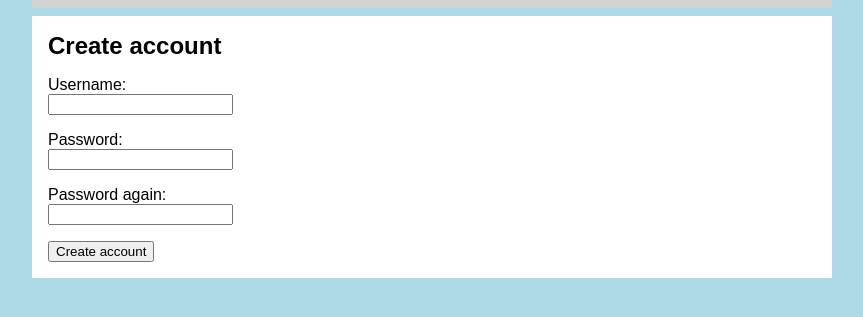
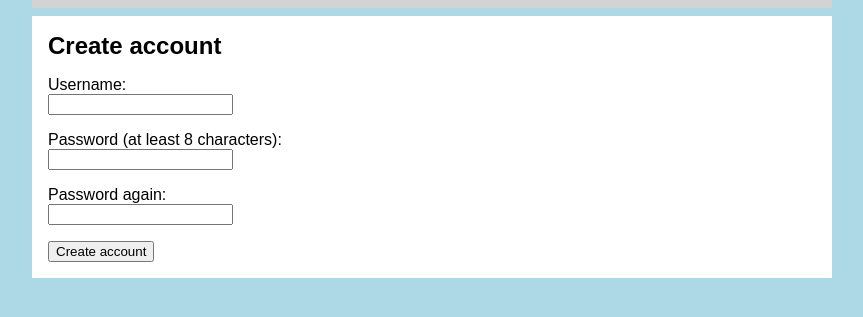
Before and after one commit to mari901/MovieWatchlist, a Flask app: page /register in a window 1280 px wide. Shown: the part 111-428 px from the top of the page, without its empty margins (208-1071 px from the left). Run offline with Flask 3, Linux system fonts and the light colour scheme.

Commit message:
Reject blank titles and descriptions and limit password length

```diff
--- a/app.py
+++ b/app.py
@@ -45,9 +45,9 @@ def parse_classes(entries):
     return classes
 
 def check_movie_fields(title, description, release_year):
-    if not title or len(title) > 100:
+    if not title.strip() or len(title) > 100:
         abort(403)
-    if not description or len(description) > 1000:
+    if not description.strip() or len(description) > 1000:
         abort(403)
     if not re.search("^[0-9]{4}$", release_year):
         abort(403)
@@ -164,8 +164,12 @@ def register():
         abort(403)
     password1 = request.form["password1"]
     password2 = request.form["password2"]
-    if not password1:
+    if len(password1) < 8 or len(password1) > 100:
         abort(403)
+
+    if username != username.strip():
+        flash("ERROR: The username cannot start or end with a space")
+        return render_template("register.html", filled={"username": username})
 
     if password1 != password2:
         flash("ERROR: The passwords do not match")
--- a/templates/register.html
+++ b/templates/register.html
@@ -11,12 +11,12 @@
     <input type="text" name="username" id="username" value="{{ filled.username }}" maxlength="16" required />
   </p>
   <p>
-    <label for="password1">Password</label>: <br />
-    <input type="password" name="password1" id="password1" required />
+    <label for="password1">Password</label> (at least 8 characters): <br />
+    <input type="password" name="password1" id="password1" minlength="8" maxlength="100" required />
   </p>
   <p>
     <label for="password2">Password again</label>: <br />
-    <input type="password" name="password2" id="password2" required />
+    <input type="password" name="password2" id="password2" minlength="8" maxlength="100" required />
   </p>
   <input type="submit" value="Create account" />
 </form>
```
